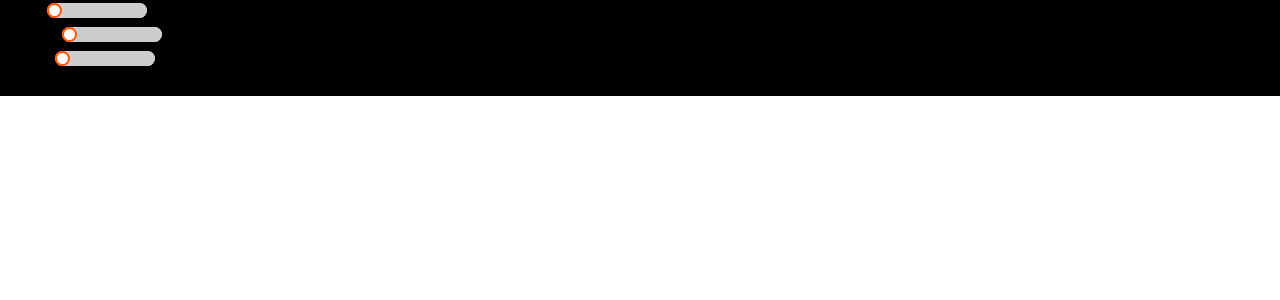
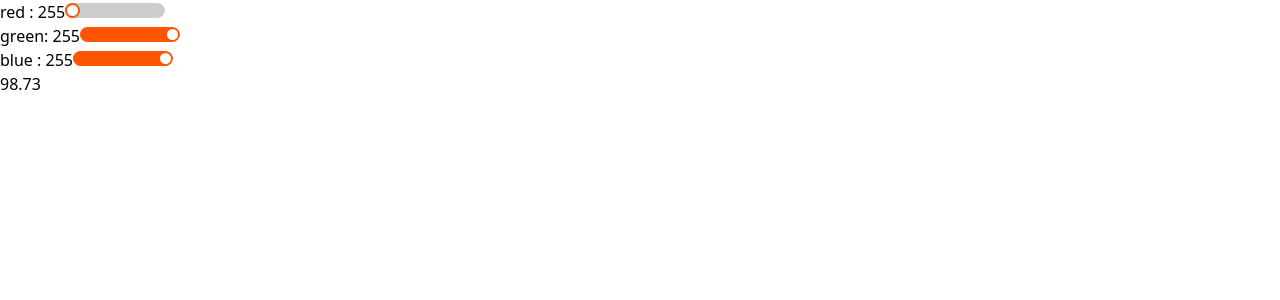
Before and after one commit to deej-tsn/colourGame, a React (Vite) app: page / in a window 1280 px wide. Shown: the top 300 px of the page. Built offline with nearby package versions, Linux system fonts and the light colour scheme.

Commit message:
changed default bg from black to white

```diff
--- a/src/App.tsx
+++ b/src/App.tsx
@@ -39,11 +39,11 @@ export default function App() {
 
 
 
-  const [redAmount, setRedAmount] = useState("00");
+  const [redAmount, setRedAmount] = useState("FF");
 
-  const [greenAmount, setGreenAmount] = useState("00");
+  const [greenAmount, setGreenAmount] = useState("FF");
 
-  const [blueAmount, setBlueAmount] = useState("00");
+  const [blueAmount, setBlueAmount] = useState("FF");
 
   if(redAmount.length == 1){
     setRedAmount("0"+redAmount);
```
